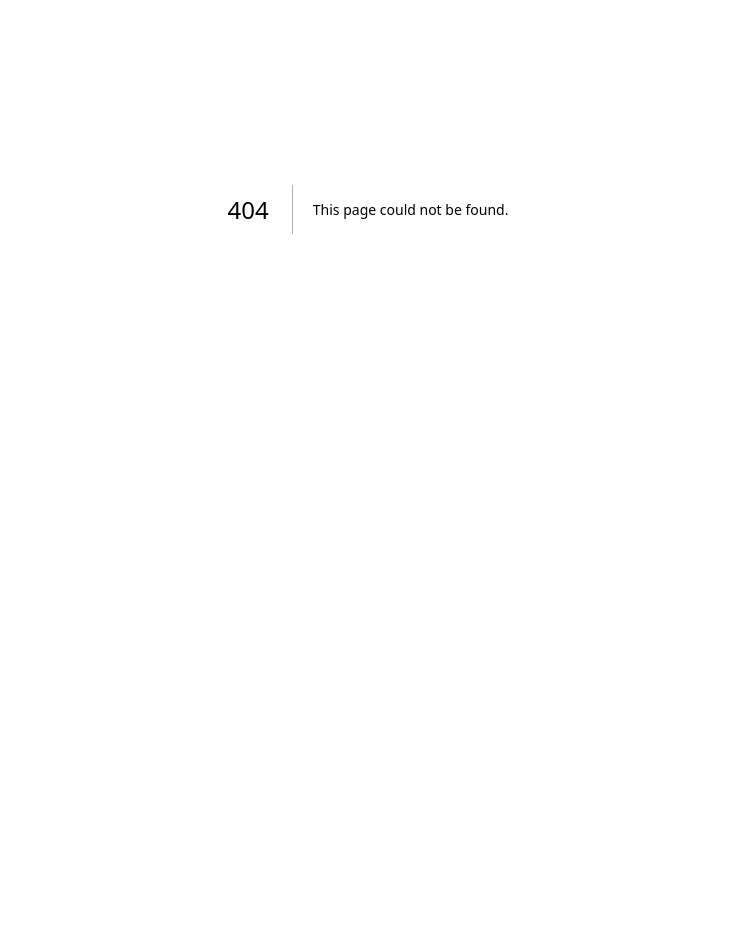
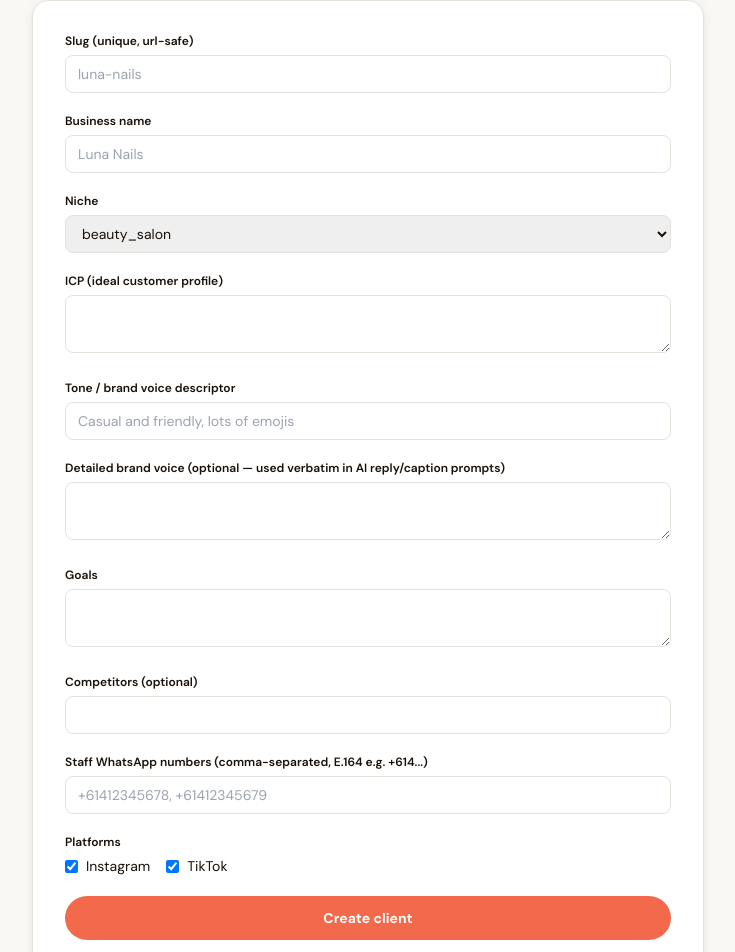
Before and after one commit to jasperschreiber0/kaspr-site, a Next.js app: page /dashboard/new-client in a window 1280 px wide. Before the commit this address had no page. Shown: the part 191-1143 px from the top of the page, without its empty margins (272-1007 px from the left). Before the commit the page ends 800 px from the top, so only its background shows below. Built offline with nearby package versions, Linux system fonts and the light colour scheme; a web font is replaced by a local one.

Commit message:
Add internal new-client form
UI for the /dashboard/api/clients endpoint. Basic-Auth-gated like the
rest of /dashboard via middleware.ts's existing matcher.

```diff
--- /dev/null
+++ b/app/dashboard/new-client/page.tsx
@@ -0,0 +1,283 @@
+"use client";
+
+import { useState } from "react";
+
+const NICHES = [
+  "beauty_salon",
+  "nail_studio",
+  "pilates_yoga",
+  "allied_health",
+  "cafe_brunch",
+  "boutique_retail",
+  "pet_grooming",
+  "personal_training",
+  "wellness",
+];
+
+type CreateResult = {
+  client: { id: string; business_name: string };
+  connectLinks: { instagram: string | null; tiktok: string | null };
+};
+
+export default function NewClientPage() {
+  const [form, setForm] = useState({
+    slug: "",
+    businessName: "",
+    niche: NICHES[0],
+    icp: "",
+    tone: "",
+    goals: "",
+    competitors: "",
+    whatsappNumbers: "",
+    brandVoice: "",
+    platformInstagram: true,
+    platformTiktok: true,
+  });
+  const [result, setResult] = useState<CreateResult | null>(null);
+  const [error, setError] = useState<string | null>(null);
+  const [submitting, setSubmitting] = useState(false);
+
+  async function handleSubmit(e: React.FormEvent) {
+    e.preventDefault();
+    setSubmitting(true);
+    setError(null);
+    setResult(null);
+
+    const platforms = [
+      form.platformInstagram ? "instagram" : null,
+      form.platformTiktok ? "tiktok" : null,
+    ].filter(Boolean);
+
+    try {
+      const res = await fetch("/dashboard/api/clients", {
+        method: "POST",
+        headers: { "Content-Type": "application/json" },
+        body: JSON.stringify({
+          slug: form.slug,
+          businessName: form.businessName,
+          niche: form.niche,
+          icp: form.icp,
+          tone: form.tone,
+          goals: form.goals,
+          competitors: form.competitors,
+          whatsappNumbers: form.whatsappNumbers
+            .split(",")
+            .map((n) => n.trim())
+            .filter(Boolean),
+          brandVoice: form.brandVoice,
+          platforms,
+        }),
+      });
+
+      const data = await res.json();
+      if (!res.ok) {
+        setError(data.error || "Something went wrong");
+      } else {
+        setResult(data);
+      }
+    } catch (err) {
+      setError(err instanceof Error ? err.message : "Request failed");
+    } finally {
+      setSubmitting(false);
+    }
+  }
+
+  return (
+    <div className="min-h-screen bg-cream px-6 py-12 md:px-10">
+      <div className="max-w-2xl mx-auto">
+        <p className="text-2xs font-bold uppercase tracking-[0.18em] text-coral mb-2">
+          Internal
+        </p>
+        <h1 className="font-serif text-3xl text-espresso mb-1">New client</h1>
+        <p className="text-sm text-mid mb-10">
+          Creates the <code>clients</code> row every agent depends on. Nothing
+          else in this system does that automatically yet.
+        </p>
+
+        {result && (
+          <div className="mb-8 rounded-2xl border border-sage bg-sage/10 p-6">
+            <p className="font-semibold text-espresso mb-2">
+              ✅ {result.client.business_name} created
+            </p>
+            <p className="text-sm text-mid mb-4 font-mono">{result.client.id}</p>
+            <div className="space-y-2 text-sm">
+              <p>
+                <span className="font-semibold">Instagram connect: </span>
+                {result.connectLinks.instagram ? (
+                  <a
+                    className="text-coral underline break-all"
+                    href={result.connectLinks.instagram}
+                    target="_blank"
+                    rel="noopener noreferrer"
+                  >
+                    {result.connectLinks.instagram}
+                  </a>
+                ) : (
+                  <span className="text-mid">
+                    Set AGENT1_BASE_URL in env to generate this automatically
+                  </span>
+                )}
+              </p>
+              <p>
+                <span className="font-semibold">TikTok connect: </span>
+                {result.connectLinks.tiktok ? (
+                  <a
+                    className="text-coral underline break-all"
+                    href={result.connectLinks.tiktok}
+                    target="_blank"
+                    rel="noopener noreferrer"
+                  >
+                    {result.connectLinks.tiktok}
+                  </a>
+                ) : (
+                  <span className="text-mid">
+                    Set AGENT3_BASE_URL in env to generate this automatically
+                  </span>
+                )}
+              </p>
+            </div>
+            <p className="mt-4 text-xs text-mid">
+              Send both links to the client so they can connect their accounts.
+            </p>
+          </div>
+        )}
+
+        {error && (
+          <p className="mb-8 rounded-lg border border-coral/30 bg-coral/5 px-4 py-3 text-sm text-coral-dark">
+            {error}
+          </p>
+        )}
+
+        <form
+          onSubmit={handleSubmit}
+          className="space-y-5 bg-white border border-border rounded-2xl p-8 shadow-card"
+        >
+          <Field label="Slug (unique, url-safe)">
+            <input
+              required
+              value={form.slug}
+              onChange={(e) => setForm({ ...form, slug: e.target.value })}
+              className="w-full border border-border rounded-lg px-3 py-2 text-sm"
+              placeholder="luna-nails"
+            />
+          </Field>
+          <Field label="Business name">
+            <input
+              required
+              value={form.businessName}
+              onChange={(e) => setForm({ ...form, businessName: e.target.value })}
+              className="w-full border border-border rounded-lg px-3 py-2 text-sm"
+              placeholder="Luna Nails"
+            />
+          </Field>
+          <Field label="Niche">
+            <select
+              required
+              value={form.niche}
+              onChange={(e) => setForm({ ...form, niche: e.target.value })}
+              className="w-full border border-border rounded-lg px-3 py-2 text-sm"
+            >
+              {NICHES.map((n) => (
+                <option key={n} value={n}>
+                  {n}
+                </option>
+              ))}
+            </select>
+          </Field>
+          <Field label="ICP (ideal customer profile)">
+            <textarea
+              required
+              value={form.icp}
+              onChange={(e) => setForm({ ...form, icp: e.target.value })}
+              className="w-full border border-border rounded-lg px-3 py-2 text-sm"
+              rows={2}
+            />
+          </Field>
+          <Field label="Tone / brand voice descriptor">
+            <input
+              required
+              value={form.tone}
+              onChange={(e) => setForm({ ...form, tone: e.target.value })}
+              className="w-full border border-border rounded-lg px-3 py-2 text-sm"
+              placeholder="Casual and friendly, lots of emojis"
+            />
+          </Field>
+          <Field label="Detailed brand voice (optional — used verbatim in AI reply/caption prompts)">
+            <textarea
+              value={form.brandVoice}
+              onChange={(e) => setForm({ ...form, brandVoice: e.target.value })}
+              className="w-full border border-border rounded-lg px-3 py-2 text-sm"
+              rows={2}
+            />
+          </Field>
+          <Field label="Goals">
+            <textarea
+              required
+              value={form.goals}
+              onChange={(e) => setForm({ ...form, goals: e.target.value })}
+              className="w-full border border-border rounded-lg px-3 py-2 text-sm"
+              rows={2}
+            />
+          </Field>
+          <Field label="Competitors (optional)">
+            <input
+              value={form.competitors}
+              onChange={(e) => setForm({ ...form, competitors: e.target.value })}
+              className="w-full border border-border rounded-lg px-3 py-2 text-sm"
+            />
+          </Field>
+          <Field label="Staff WhatsApp numbers (comma-separated, E.164 e.g. +614...)">
+            <input
+              required
+              value={form.whatsappNumbers}
+              onChange={(e) => setForm({ ...form, whatsappNumbers: e.target.value })}
+              className="w-full border border-border rounded-lg px-3 py-2 text-sm"
+              placeholder="+61412345678, +61412345679"
+            />
+          </Field>
+          <Field label="Platforms">
+            <div className="flex gap-4">
+              <label className="flex items-center gap-2 text-sm">
+                <input
+                  type="checkbox"
+                  checked={form.platformInstagram}
+                  onChange={(e) =>
+                    setForm({ ...form, platformInstagram: e.target.checked })
+                  }
+                />
+                Instagram
+              </label>
+              <label className="flex items-center gap-2 text-sm">
+                <input
+                  type="checkbox"
+                  checked={form.platformTiktok}
+                  onChange={(e) =>
+                    setForm({ ...form, platformTiktok: e.target.checked })
+                  }
+                />
+                TikTok
+              </label>
+            </div>
+          </Field>
+
+          <button
+            type="submit"
+            disabled={submitting}
+            className="w-full bg-coral text-white text-sm font-bold py-3 rounded-full hover:bg-coral-dark transition-colors disabled:opacity-50"
+          >
+            {submitting ? "Creating..." : "Create client"}
+          </button>
+        </form>
+      </div>
+    </div>
+  );
+}
+
+function Field({ label, children }: { label: string; children: React.ReactNode }) {
+  return (
+    <div>
+      <label className="block text-xs font-semibold text-espresso mb-1.5">{label}</label>
+      {children}
+    </div>
+  );
+}
```
